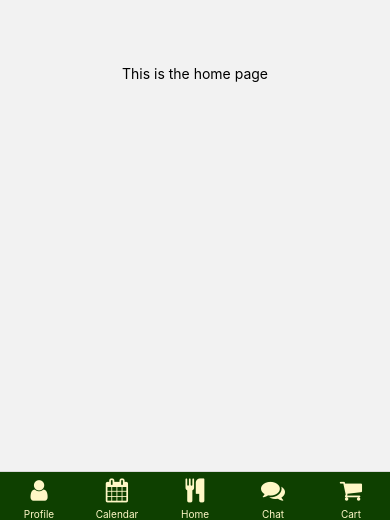
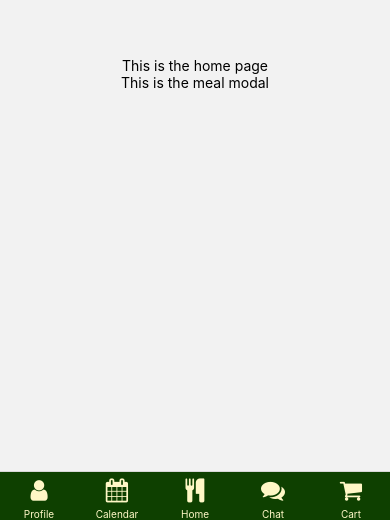
Before and after one commit to FreshFeasts/FreshFeasts, a React Native app: screen /Home in a window 390 px wide. Shown: the part 324-844 px from the top of the page. Built offline with nearby package versions, Linux system fonts and the light colour scheme.

Commit message:
⚠️fixed warning  message on nav bar

```diff
--- a/src/components/home/MealModal.js
+++ b/src/components/home/MealModal.js
@@ -0,0 +1,14 @@
+import {  Text, View, StatusBar } from "react-native";
+
+
+const MealModal = () => {
+
+  return (
+    <>
+    <View>
+      <Text>This is the meal modal</Text>
+    </View>
+    </>
+  );
+};
+export default MealModal;
--- /dev/null
+++ b/src/components/profile/OrderHistory.js
@@ -0,0 +1,11 @@
+import {  Text, View, StatusBar } from "react-native";
+
+const OrderHistory = () => {
+
+  return (
+    <>
+      <Text>This is the order history</Text>
+    </>
+  );
+};
+export default OrderHistory;
--- a/src/navigation/BottomTabNav.js
+++ b/src/navigation/BottomTabNav.js
@@ -12,12 +12,17 @@ const Tab = createBottomTabNavigator();
 const MainTabs = () => {
   return (
     <Tab.Navigator
-    tabBarOptions={{
-      activeTintColor: '#FFF7C6',
-      inactiveTintColor: '#FFF7C6',
-      activeBackgroundColor: '#0E4000',
-      inactiveBackgroundColor: '#0E4000',
-      style: { backgroundColor: '#0E4000' },
+    screenOptions={{
+      "tabBarActiveTintColor": "#FFF7C6",
+  "tabBarInactiveTintColor": "#FFF7C6",
+  "tabBarActiveBackgroundColor": "#0E4000",
+  "tabBarInactiveBackgroundColor": "#0E4000",
+  "tabBarStyle": [
+    {
+      "display": "flex"
+    },
+    null
+  ]
     }}
     >
       <Tab.Screen
--- a/src/screens/HomeScreen.js
+++ b/src/screens/HomeScreen.js
@@ -1,5 +1,5 @@
 import {  Text, View, StatusBar } from "react-native";
-
+import MealModal from '../components/home/MealModal';
 
 const HomeScreen = ({navigation}) => {
 
@@ -7,6 +7,7 @@ const HomeScreen = ({navigation}) => {
     <>
     <View className="flex-1 items-center justify-center">
       <Text>This is the home page</Text>
+      <MealModal />
     </View>
     </>
   );
--- a/src/screens/ProfileScreen.js
+++ b/src/screens/ProfileScreen.js
@@ -1,5 +1,5 @@
 import {  Text, View, StatusBar } from "react-native";
-
+import OrderHistory from '../components/profile/OrderHistory'
 
 const ProfileScreen = ({navigation}) => {
 
@@ -7,6 +7,7 @@ const ProfileScreen = ({navigation}) => {
     <>
     <View className="flex-1 items-center justify-center">
       <Text>This is the profile page</Text>
+      <OrderHistory />
     </View>
     </>
   );
```
